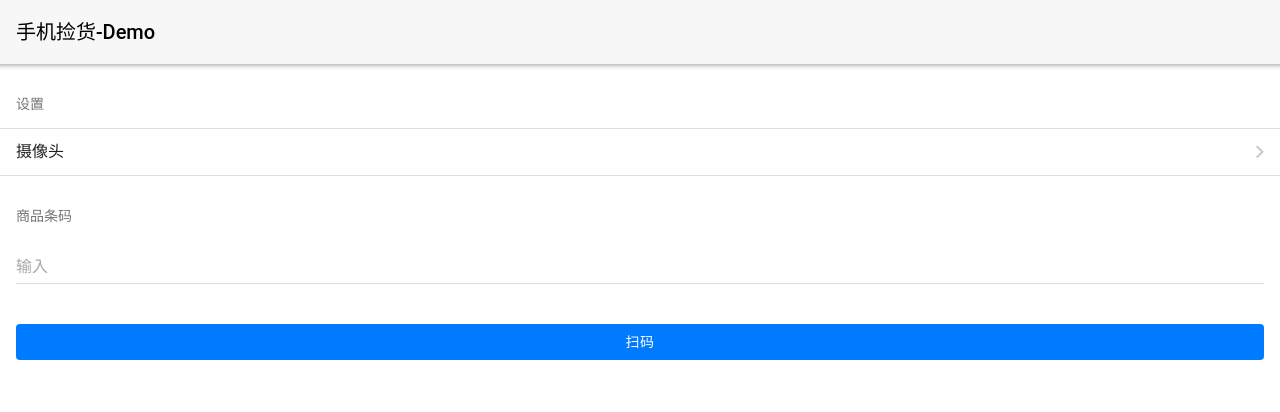
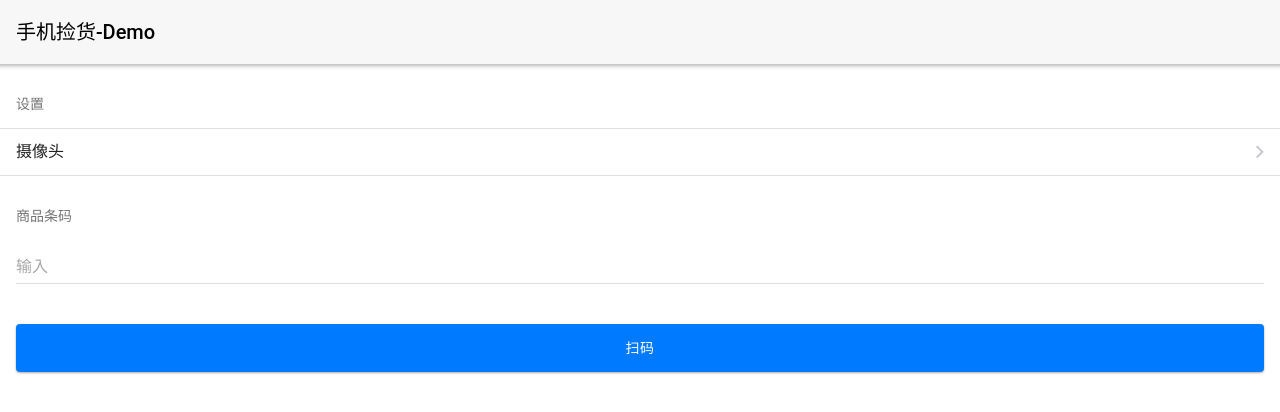
Before and after one commit to JovialWang/rf-barcode-demo, a website built with webpack: page dist/index.html in a window 1280 px wide. Built offline with nearby package versions, Linux system fonts and the light colour scheme; what @zxing/library, framework7 would draw is missing.

Commit message:
样式修改

```diff
--- a/dist/index.html
+++ b/dist/index.html
@@ -67,7 +67,7 @@
             </div>
             <div class="block">
               <div class="row">
-                <button class="col button button-fill popup-open" data-popup=".popup-camera">扫码</button>
+                <button class="col button button-large button-raised button-fill popup-open" data-popup=".popup-camera">扫码</button>
               </div>
             </div>
           </div>
```
